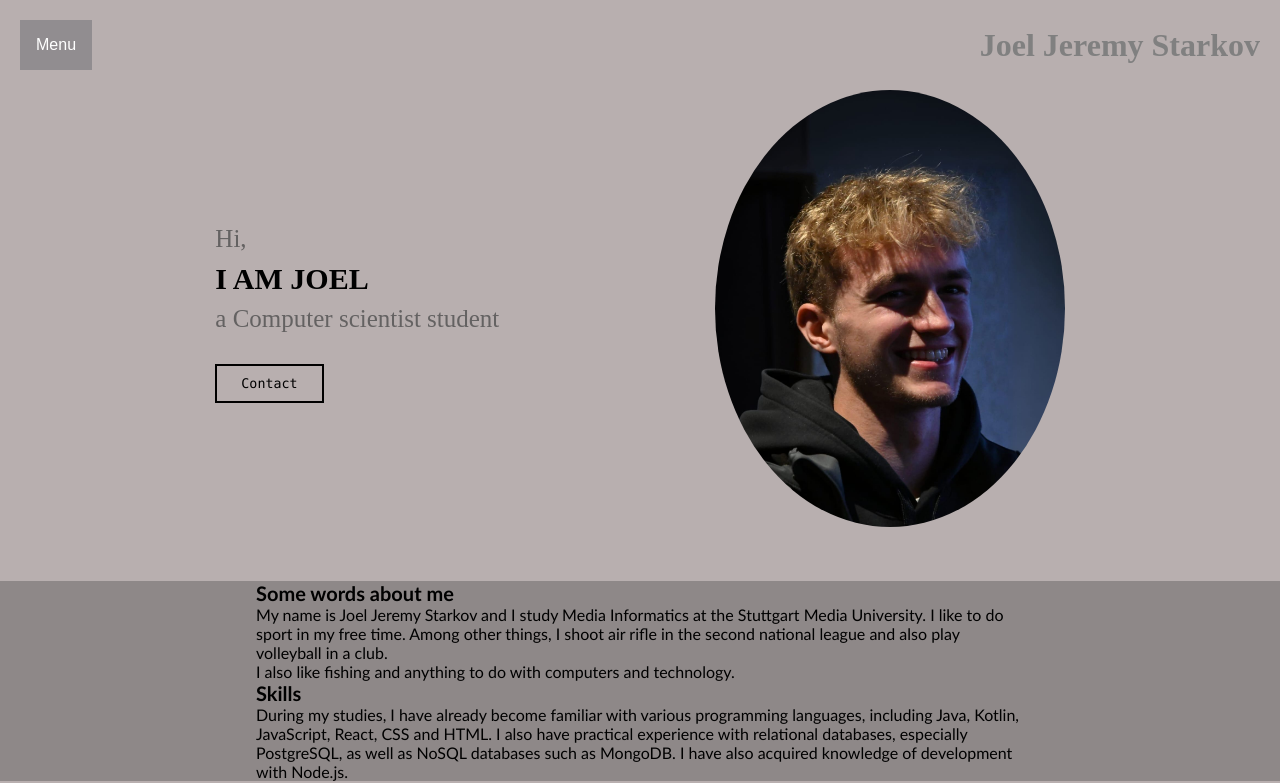
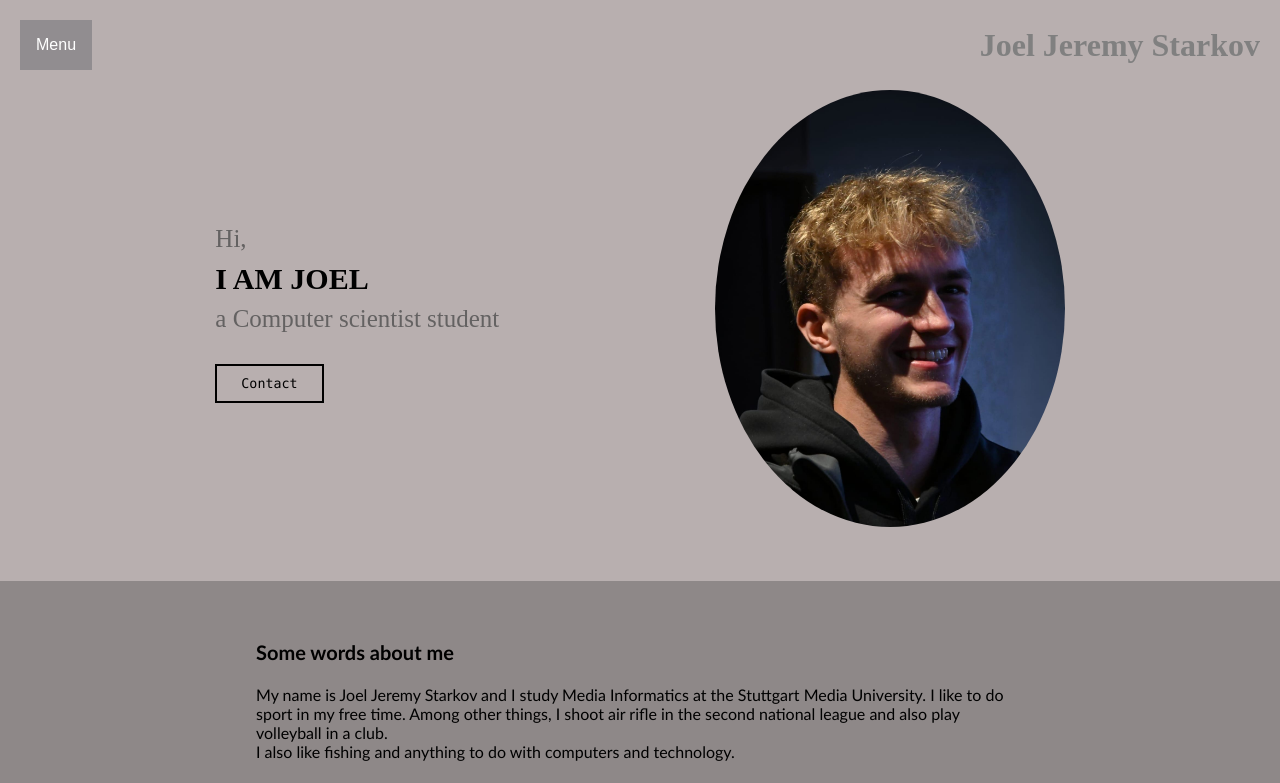
Before and after one commit to jeel-st/Portfolio, a React (Create React App) app in the folder portfolio/: page / in a window 1280 px wide. Shown: the top 783 px of the page. Built offline with nearby package versions, Linux system fonts and the light colour scheme.

Commit message:
about me

```diff
--- a/portfolio/src/App.js
+++ b/portfolio/src/App.js
@@ -21,7 +21,7 @@ function App() {
         </section>
         <section>
           <div className="aboutMe">
-            <div>
+            <div className="aboutMeInnerText">
               <h3>Some words about me</h3>
               <p>My name is Joel Jeremy Starkov and I study Media Informatics at the Stuttgart Media University.
                 I like to do sport in my free time. Among other things, I shoot air rifle in the second national league
@@ -29,7 +29,7 @@ function App() {
                 I also like fishing and anything to do with computers and technology.<br />
               </p>
             </div>
-            <div>
+            <div className="aboutMeInnerText" data-aos="fade-up">
               <h3>Skills</h3>
               <p>
                 During my studies, I have already become familiar with various programming languages, including Java, Kotlin, JavaScript, React, CSS and HTML.
--- a/portfolio/src/styles/aboutMe.css
+++ b/portfolio/src/styles/aboutMe.css
@@ -22,18 +22,27 @@
   .aboutMe {
     background-color: #8e8888;
     display: flex;
-    height: 200px;
     align-items: left;
+    height: 400px;
     justify-content: space-around;
     flex-direction: column;
     padding-left: 20%;
     padding-right: 20%;
-    font-family: 'Gill Sans', 'Gill Sans MT', Calibri, 'Trebuchet MS', sans-serif;
+    padding-top: 3%;
+    padding-bottom: 3%;
   }
 
   .aboutMe h3 {
     font-size: 20px;
     font-weight: bold;
+  }
+
+  .aboutMeInnerText{
+    display: flex;
+    flex-direction: column;
+    justify-content: space-evenly;
+    height: 200px;
+    font-family: 'Gill Sans', 'Gill Sans MT', Calibri, 'Trebuchet MS', sans-serif;
   }
 
   .pictureName {
```
